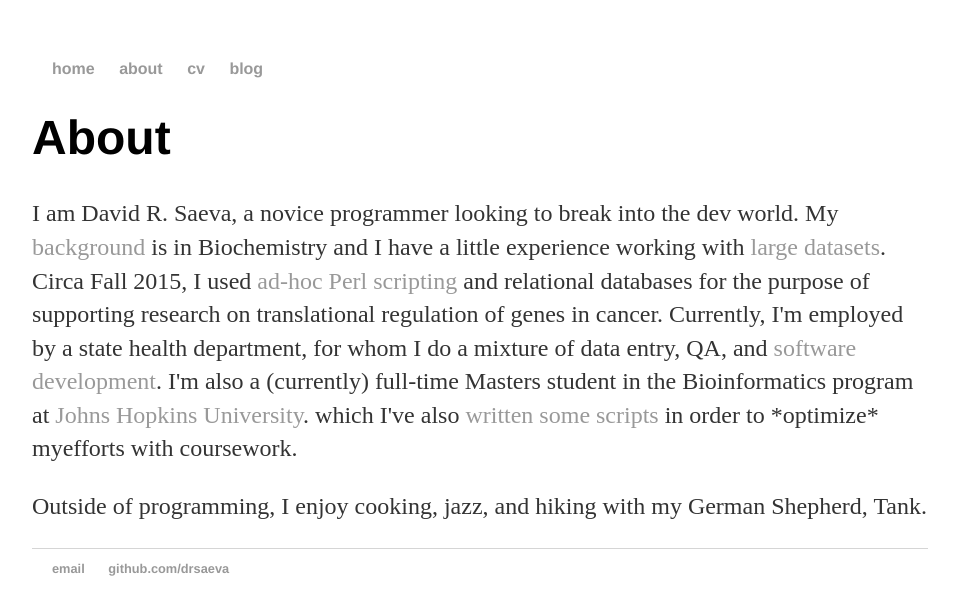
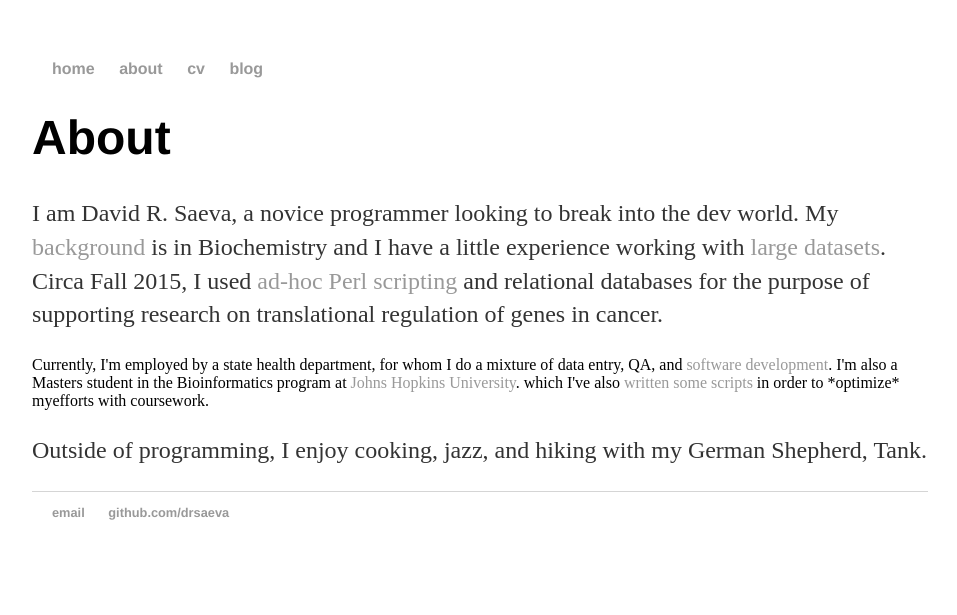
Before and after one commit to drsaeva/drsaeva.github.io, a Jekyll site: the page built from about/index.html, in a window 1280 px wide. Shown: the top 615 px of the page, without its empty margins (160-1117 px from the left). Built offline with Jekyll 4.4.1, drawn with Linux system fonts in a browser that asks for light colours.

Commit message:
Update index.html

```diff
--- a/about/index.html
+++ b/about/index.html
@@ -10,9 +10,11 @@ large</a> <a href="http://pubs.acs.org/doi/abs/10.1021/acs.jced.5b00503">
 datasets</a>. Circa Fall 2015, I used
 <a href= "https://github.com/drsaeva/utr-analysis">ad-hoc Perl scripting</a> and
  relational databases for the purpose of supporting research on translational regulation of
- genes in cancer. Currently, I'm employed by a state health department, for whom I do a
+ genes in cancer. </p>
+
+ Currently, I'm employed by a state health department, for whom I do a
  mixture of data entry, QA, and <a href="https://github.com/drsaeva/labBot">software
- development</a>. I'm also a (currently) full-time Masters student in the Bioinformatics program
+ development</a>. I'm also a Masters student in the Bioinformatics program
  at <a href="http://advanced.jhu.edu/academics/graduate-degree-programs/bioinformatics/">
  Johns Hopkins University</a>.  which I've also <a href="https://github.com/drsaeva/Coursework-Scripts">
   written some scripts</a>  in order to *optimize* myefforts with coursework.
```
